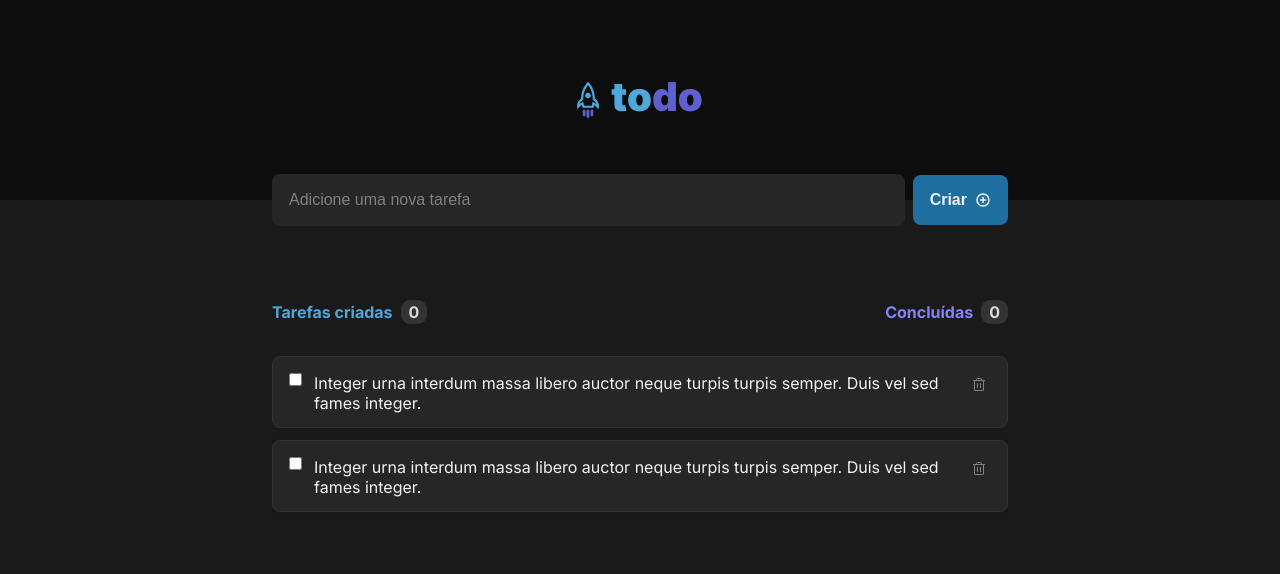
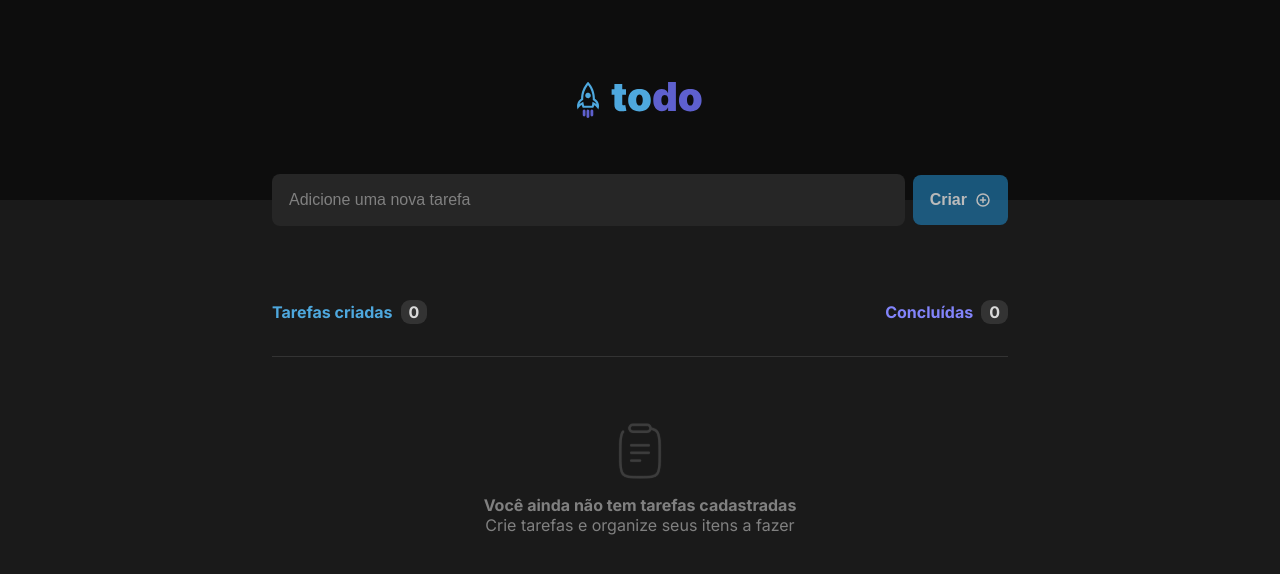
Before and after one commit to eoisaac/React_ToDo_List, a React (Vite) app: page / in a window 1280 px wide. Shown: the top 574 px of the page. Built offline with nearby package versions, Linux system fonts and the light colour scheme.

Commit message:
feat: create new task on submit

```diff
--- a/src/App.jsx
+++ b/src/App.jsx
@@ -1,21 +1,47 @@
 import './global.css';
 import styles from './App.module.css';
 import { PlusCircle } from 'phosphor-react';
-import { Header, Input, BoxButton, TaskInfo, EmptyAlert, Task } from './Index';
+import { Header, BoxButton, TaskInfo, EmptyAlert, Task } from './Index';
+import { useState } from 'react';
 
 export const App = () => {
+  const [tasks, setTasks] = useState([]);
+  const [newTaskName, setNewTaskName] = useState('');
+
+	const isNewTaskNameEmpty = newTaskName.length === 0;
+
+  const handleCreateNewTask = () => {
+    event.preventDefault();
+    setTasks([...tasks, newTaskName]);
+		setNewTaskName('');
+
+		event.target.reset();
+		event.target.focus();
+  };
+
+	const handleNewTaskNameChange = () => {
+		setNewTaskName(event.target.value);
+	};
+
   return (
     <main className={styles.root}>
       <Header />
 
       <div className={styles.container}>
-				<form className={styles.newTaskForm}>
-					<Input
-						name="taskInpt"
-						id="taskInpt"
+        <form className={styles.newTaskForm} onSubmit={handleCreateNewTask}>
+          <label className={styles.label} htmlFor="taskNameInpt">
+						Adicione uma nova tarefa
+          </label>
+          <input
+            type="text"
+						id="taskNameInpt"
+						name="taskNameInpt"
 						placeholder="Adicione uma nova tarefa"
+						className={styles.input}
+						onChange={handleNewTaskNameChange}
           />
-					<BoxButton>
+
+          <BoxButton isDisabled={isNewTaskNameEmpty}>
             Criar
             <PlusCircle weight="bold" />
           </BoxButton>
@@ -23,13 +49,17 @@ export const App = () => {
 
         <div className={styles.infoWrapper}>
           <TaskInfo name="Tarefas criadas" color="Blue" />
-					<TaskInfo name="Concluídas" color="Purple"/>
+          <TaskInfo name="Concluídas" color="Purple" />
         </div>
 
         <ul className={styles.tasksList}>
-					{/* <EmptyAlert /> */}
-					<Task name="Integer urna interdum massa libero auctor neque turpis turpis semper. Duis vel sed fames integer."/>
-					<Task name="Integer urna interdum massa libero auctor neque turpis turpis semper. Duis vel sed fames integer."/>
+          {tasks.length <= 0 ? (
+            <EmptyAlert />
+          ) : (
+            tasks.map((task) => {
+              return <Task name={task} />;
+            })
+          )}
         </ul>
       </div>
     </main>
--- a/src/App.module.css
+++ b/src/App.module.css
@@ -20,6 +20,39 @@
 	margin-bottom: 1rem;
 }
 
+.label {
+	position: absolute;
+  width: 1px;
+  height: 1px;
+  padding: 0;
+  margin: -1px;
+  overflow: hidden;
+  clip: rect(0, 0, 0, 0);
+  white-space: nowrap;
+  border-width: 0;
+}
+
+.input {
+  width: 100%;
+  flex: 1;
+  padding: 1rem;
+  color: var(--gray-100);
+  font-size: 1rem;
+  line-height: 0;
+  outline: none;
+  border: solid 1px transparent;
+  border-radius: var(--border-radius);
+  background-color: var(--gray-500);
+}
+
+.input::placeholder {
+  color: var(--gray-300);
+}
+
+.input:focus {
+  border-color: var(--purple-dark);
+}
+
 .infoWrapper {
 	width: 100%;
 	display: inline-flex;
@@ -29,7 +62,7 @@
 
 .tasksList {
 	width: 100%;
-	height: 244px;
+	max-height: 500px;
 	display: flex;
 	flex-direction: column;
 	gap: 0.75rem;
--- a/src/Index.jsx
+++ b/src/Index.jsx
@@ -1,5 +1,4 @@
 import { Header } from './components/Header';
-import { Input } from './components/Input';
 import { BoxButton } from './components/BoxButton';
 import { TaskInfo } from './components/TaskInfo';
 import { EmptyAlert } from './components/EmptyAlert';
@@ -8,7 +7,6 @@ import { Task } from './components/Task';
 export {
 	BoxButton,
 	Header,
-	Input,
 	TaskInfo,
 	EmptyAlert,
 	Task,
--- a/src/components/BoxButton.jsx
+++ b/src/components/BoxButton.jsx
@@ -1,8 +1,8 @@
 import styles from './BoxButton.module.css';
 
-export const BoxButton = ({ children }) => {
+export const BoxButton = ({ children, isDisabled }) => {
 	return (
-		<button className={styles.button}>
+		<button className={styles.button} disabled={isDisabled}>
 			{children}
 		</button>
 	);
--- a/src/components/BoxButton.module.css
+++ b/src/components/BoxButton.module.css
@@ -1,4 +1,4 @@
-.button {
+.button{
 	padding: 1rem;
 	display: inline-flex;
 	align-items: center;
@@ -12,10 +12,16 @@
 	outline: none;
 	border: none;
 	border: solid 1px transparent;
+	transition: background-color, opacity, 0.1s;
 	border-radius: var(--border-radius);
 	background-color: var(--blue-dark);
 }
 
-.button:hover {
+.button:disabled {
+	opacity: 0.75;
+	cursor: not-allowed;
+}
+
+.button:not(:disabled):hover {
 	background-color: var(--blue);
 }
--- a/src/components/EmptyAlert.jsx
+++ b/src/components/EmptyAlert.jsx
@@ -5,7 +5,6 @@ export const EmptyAlert = () => {
 	return (
 		<div className={styles.alert}>
 			<img src={clipboardImg} alt="Ilustração prancheta" />
-
 
 		<div>
 			<strong>
--- a/src/components/EmptyAlert.module.css
+++ b/src/components/EmptyAlert.module.css
@@ -1,5 +1,5 @@
 .alert {
-	height: 100%;
+	height: 244px;
 	display: flex;
 	flex-direction: column;
 	align-items: center;
--- a/src/components/IconButton.jsx
+++ b/src/components/IconButton.jsx
@@ -1,6 +1,7 @@
 import styles from './IconButton.module.css';
 
 export const IconButton = ({ children }) => {
+
 	return (
 		<button className={styles.button}>
 			{children}
--- a/src/components/Input.jsx
+++ /dev/null
@@ -1,21 +0,0 @@
-import styles from './Input.module.css';
-
-export const Input = ({ name, id, placeholder }) => {
-	return (
-		<>
-			<label
-				htmlFor={id}
-				className={styles.label}
-			>
-				{placeholder}
-			</label>
-			<input
-				type="text"
-				name={name}
-				id={id}
-				className={styles.input}
-				placeholder={placeholder}
-			/>
-		</>
-	);
-};
--- a/src/components/Input.module.css
+++ /dev/null
@@ -1,32 +0,0 @@
-.label {
-	position: absolute;
-  width: 1px;
-  height: 1px;
-  padding: 0;
-  margin: -1px;
-  overflow: hidden;
-  clip: rect(0, 0, 0, 0);
-  white-space: nowrap;
-  border-width: 0;
-}
-
-.input {
-  width: 100%;
-  flex: 1;
-  padding: 1rem;
-  color: var(--gray-100);
-  font-size: 1rem;
-  line-height: 0;
-  outline: none;
-  border: solid 1px transparent;
-  border-radius: var(--border-radius);
-  background-color: var(--gray-500);
-}
-
-.input::placeholder {
-  color: var(--gray-300);
-}
-
-.input:focus {
-  border-color: var(--purple-dark);
-}
--- a/src/components/Task.jsx
+++ b/src/components/Task.jsx
@@ -5,7 +5,7 @@ import { Trash } from 'phosphor-react';
 
 export const Task = ({ name }) => {
 	return (
-		<li className={styles.task}>
+		<li className={styles.task} key={name}>
 			<input type="checkbox" className={styles.checkbox} />
 
 			<p className={styles.taskName}>
```
Lines whose indentation alone changed are shown as unchanged.
